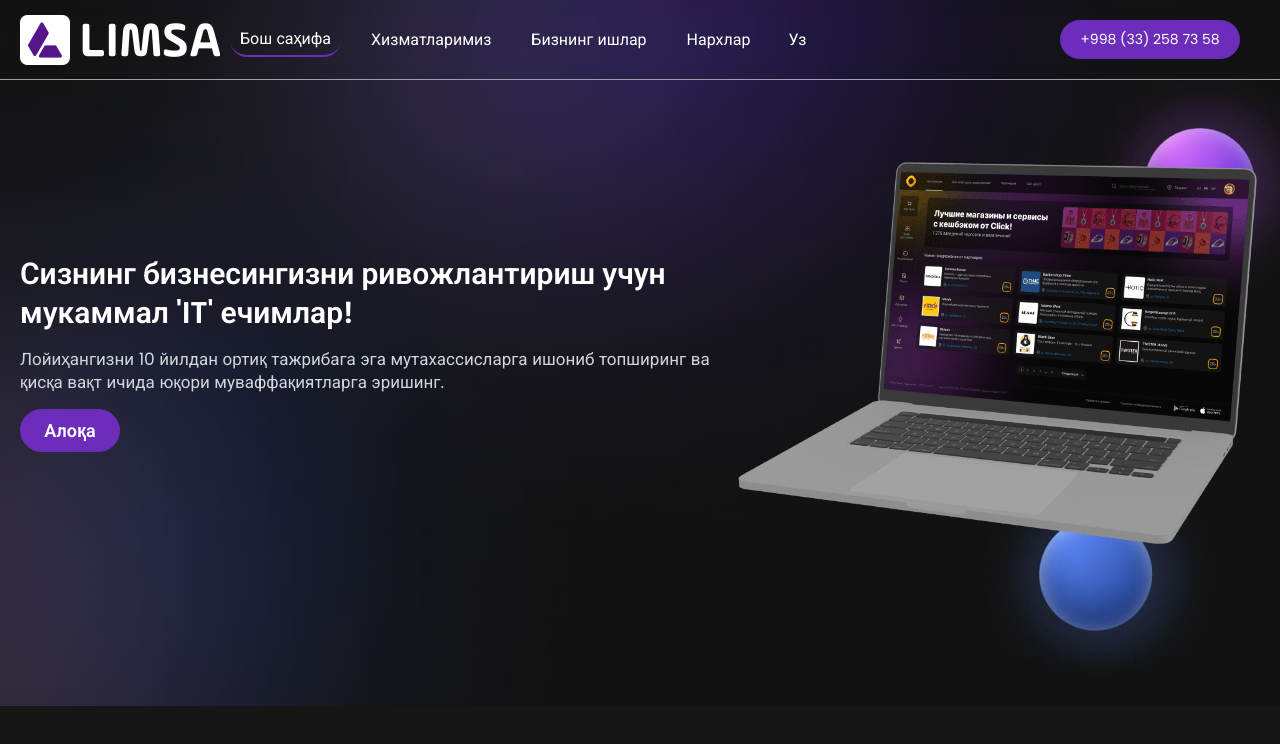
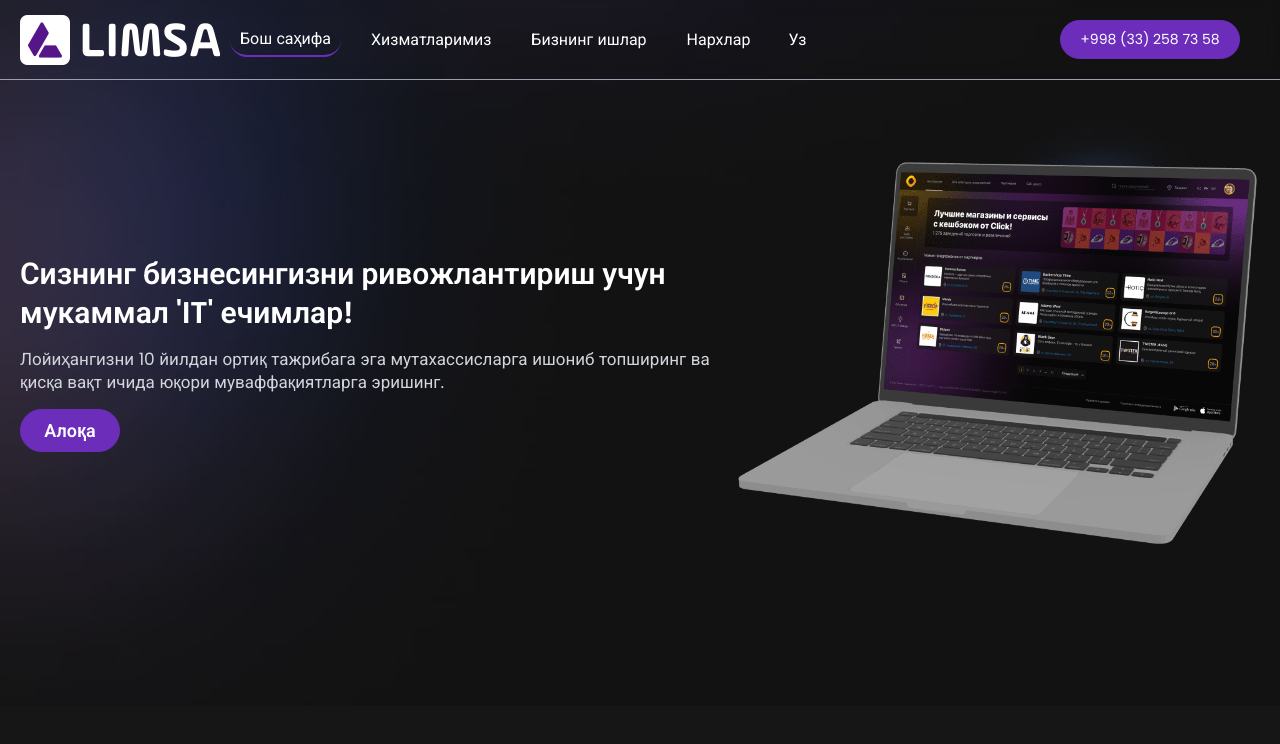
Before and after one commit to DavronNabijonv/Limsa_website, a React (Vite) app: page / in a window 1280 px wide. Shown: the top 744 px of the page. Built offline with nearby package versions, Linux system fonts and the light colour scheme.

Commit message:
main-styles-homePage

```diff
--- a/src/App.css
+++ b/src/App.css
@@ -16,7 +16,7 @@
 .homepage{
   background-image: url(./assets/main_bg.jpg);
   background-repeat: no-repeat;
-  background-position: left top;
+  background-position: left center;
   background-size: cover;
 }
 @media(max-width:1400px){
@@ -24,3 +24,9 @@
     padding: 10px 20px ;
   }
 }
+
+@media(max-width:700px){
+  .homepage{
+    background-position: left top;
+  }
+}
```
